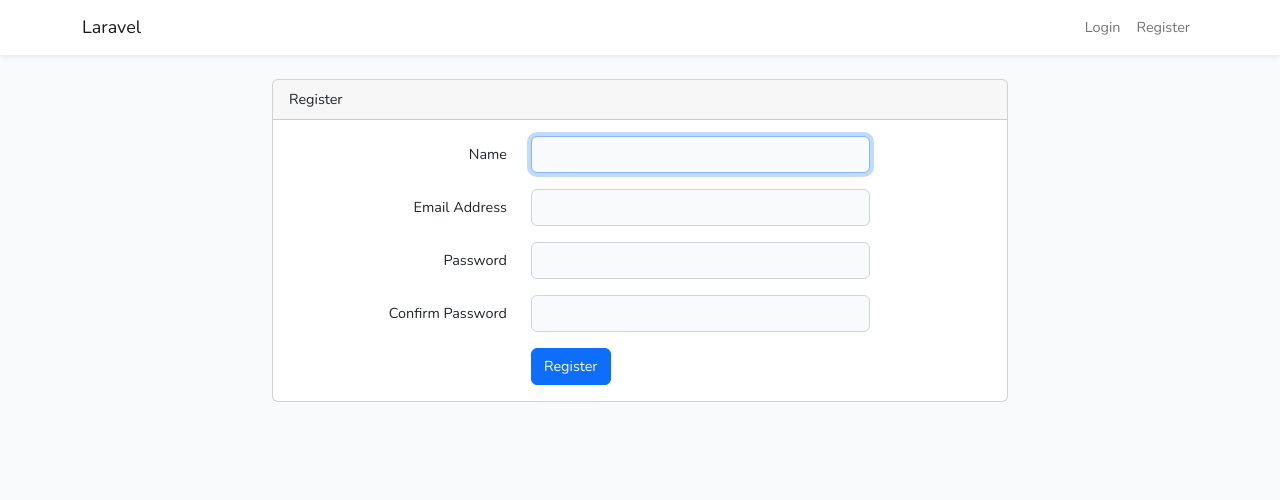
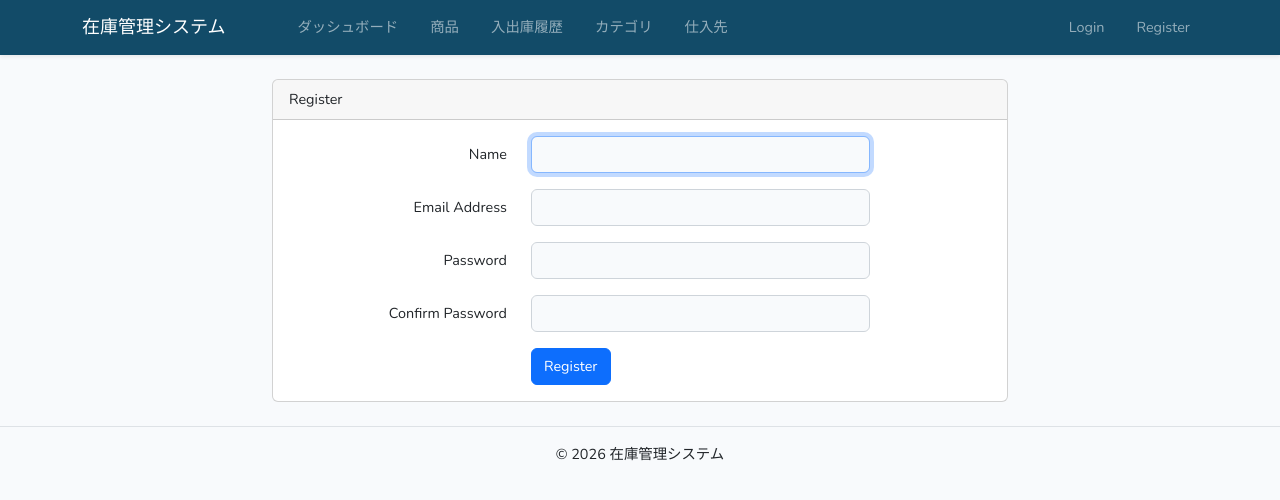
Before and after one commit to kojima0426/management, a Laravel app: page /register in a window 1280 px wide. Shown: the top 500 px of the page. Run offline with Laravel 12, Linux system fonts and the light colour scheme; style sheets or scripts are compiled from the project's sources.

Commit message:
ヘッダー・フッター

```diff
--- a/resources/sass/app.scss
+++ b/resources/sass/app.scss
@@ -6,3 +6,7 @@
 
 // Bootstrap
 @import 'bootstrap/scss/bootstrap';
+
+.app-header {
+    background-color: #124b68;
+}
--- a/resources/views/layouts/app.blade.php
+++ b/resources/views/layouts/app.blade.php
@@ -18,10 +18,10 @@
 </head>
 <body>
     <div id="app">
-        <nav class="navbar navbar-expand-md navbar-light bg-white shadow-sm">
-            <div class="container">
-                <a class="navbar-brand" href="{{ url('/') }}">
-                    {{ config('app.name', 'Laravel') }}
+        <nav class="navbar navbar-expand-md navbar-dark app-header shadow-sm">
+            <div class="container gap-5" >
+                <a class="navbar-brand" href="{{ route('dashboard') }}">
+                    在庫管理システム
                 </a>
                 <button class="navbar-toggler" type="button" data-bs-toggle="collapse" data-bs-target="#navbarSupportedContent" aria-controls="navbarSupportedContent" aria-expanded="false" aria-label="{{ __('Toggle navigation') }}">
                     <span class="navbar-toggler-icon"></span>
@@ -29,12 +29,30 @@
 
                 <div class="collapse navbar-collapse" id="navbarSupportedContent">
                     <!-- Left Side Of Navbar -->
-                    <ul class="navbar-nav me-auto">
+                    <ul class="navbar-nav me-auto gap-3">
+                        <li class="nav-item ">
+                            <a class="nav-link" href="{{ route('dashboard') }}">ダッシュボード</a>
+                        </li>
 
+                        <li class="nav-item">
+                            <a class="nav-link" href="{{ route('dashboard') }}">商品</a>
+                        </li>
+
+                        <li class="nav-item">
+                            <a class="nav-link" href="{{ route('dashboard') }}">入出庫履歴</a>
+                        </li>
+
+                        <li class="nav-item">
+                            <a class="nav-link" href="{{ route('dashboard') }}">カテゴリ</a>
+                        </li>
+
+                        <li class="nav-item">
+                            <a class="nav-link" href="{{ route('dashboard') }}">仕入先</a>
+                        </li>
                     </ul>
 
                     <!-- Right Side Of Navbar -->
-                    <ul class="navbar-nav ms-auto">
+                    <ul class="navbar-nav ms-auto gap-3 align-items-center">
                         <!-- Authentication Links -->
                         @guest
                             @if (Route::has('login'))
@@ -50,21 +68,18 @@
                             @endif
                         @else
                             <li class="nav-item dropdown">
-                                <a id="navbarDropdown" class="nav-link dropdown-toggle" href="#" role="button" data-bs-toggle="dropdown" aria-haspopup="true" aria-expanded="false" v-pre>
-                                    {{ Auth::user()->name }}
+                                <a id="navbarDropdown" class="nav-link " href="#" role="button" data-bs-toggle="dropdown" aria-haspopup="true" aria-expanded="false" v-pre>
+                                    {{ Auth::user()->name }}さん
                                 </a>
 
-                                <div class="dropdown-menu dropdown-menu-end" aria-labelledby="navbarDropdown">
-                                    <a class="dropdown-item" href="{{ route('logout') }}"
-                                       onclick="event.preventDefault();
-                                                     document.getElementById('logout-form').submit();">
-                                        {{ __('Logout') }}
-                                    </a>
-
-                                    <form id="logout-form" action="{{ route('logout') }}" method="POST" class="d-none">
-                                        @csrf
-                                    </form>
-                                </div>
+                            </li>
+                           <li class="nav-item">
+                                <form action="{{ route('logout') }}" method="POST">
+                                    @csrf
+                                    <button type="submit" class="btn btn-outline-light btn-sm py-0">
+                                        ログアウト
+                                    </button>
+                                </form>
                             </li>
                         @endguest
                     </ul>
@@ -75,6 +90,10 @@
         <main class="py-4">
             @yield('content')
         </main>
+
+        <footer class="text-center py-3 border-top">
+            © 2026 在庫管理システム
+        </footer>
     </div>
 </body>
 </html>
```
Also changed, not shown: app/Http/Controllers/AuthController.php (added, +13 -0 lines).
